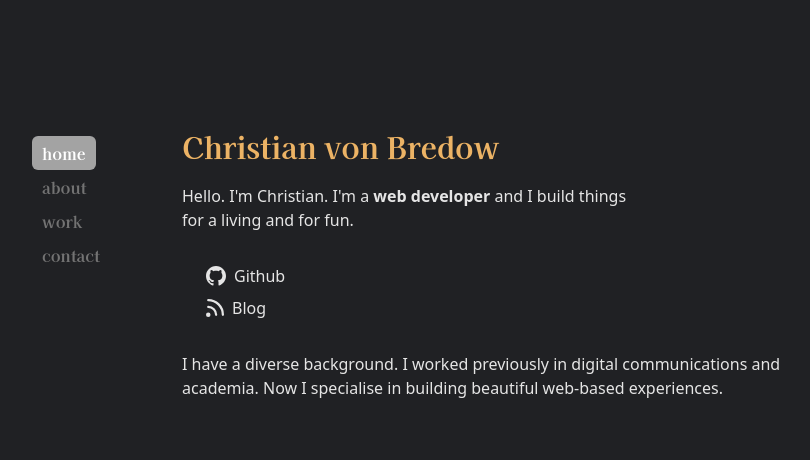
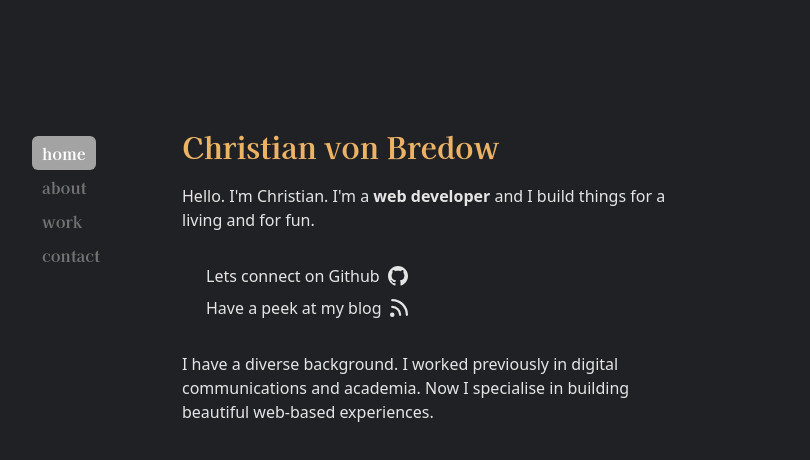
Before and after one commit to CVB91/new-portfolio, a Next.js app: page / in a window 1280 px wide. Shown: the top 460 px of the page, without its empty margins (160-970 px from the left). Built offline with nearby package versions, Linux system fonts and the light colour scheme.

Commit message:
socials update

```diff
--- a/src/app/page.tsx
+++ b/src/app/page.tsx
@@ -12,7 +12,7 @@ export default function Home() {
   return (
     <section>
       <h1 className='font-bold text-[#ecb365] text-3xl font-serif'>{name}</h1>
-      <p className='my-5 max-w-[450px] text-neutral-200 dark:text-neutral-200'>
+      <p className='my-5 max-w-[500px] text-neutral-200 dark:text-neutral-200'>
         {about()}
       </p>
       <div className='flex items-start md:items-center my-8 flex-col md:flex-row'>
@@ -23,21 +23,23 @@ export default function Home() {
             href='https://github.com/CVB91'
             className='flex items-center gap-2'
           >
+            Lets connect on Github
             <GitHubIcon />
-            Github
+
           </a>
           <a
             rel='noopener noreferrer'
             target='_blank'
-            href='mailto:cphvb91@gmail.com'
+            href=''
             className='flex items-center gap-2'
           >
+            Have a peek at my blog
             <BlogIcon />
-            Blog
+
           </a>
         </div>
       </div>
-      <p className='my-5 max-w-[600px] text-neutral-200'>{bio()}</p>
+      <p className='my-5 max-w-[500px] text-neutral-200'>{bio()}</p>
     </section>
   )
 }
```
